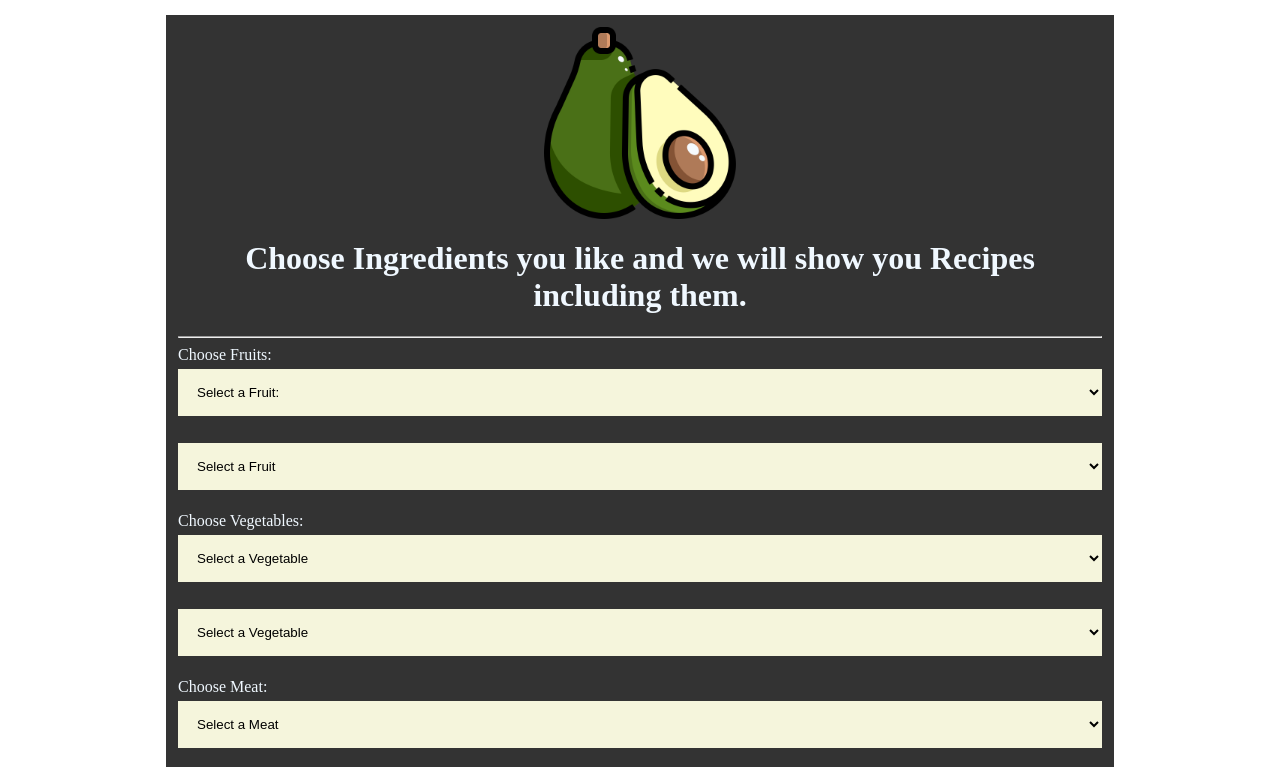
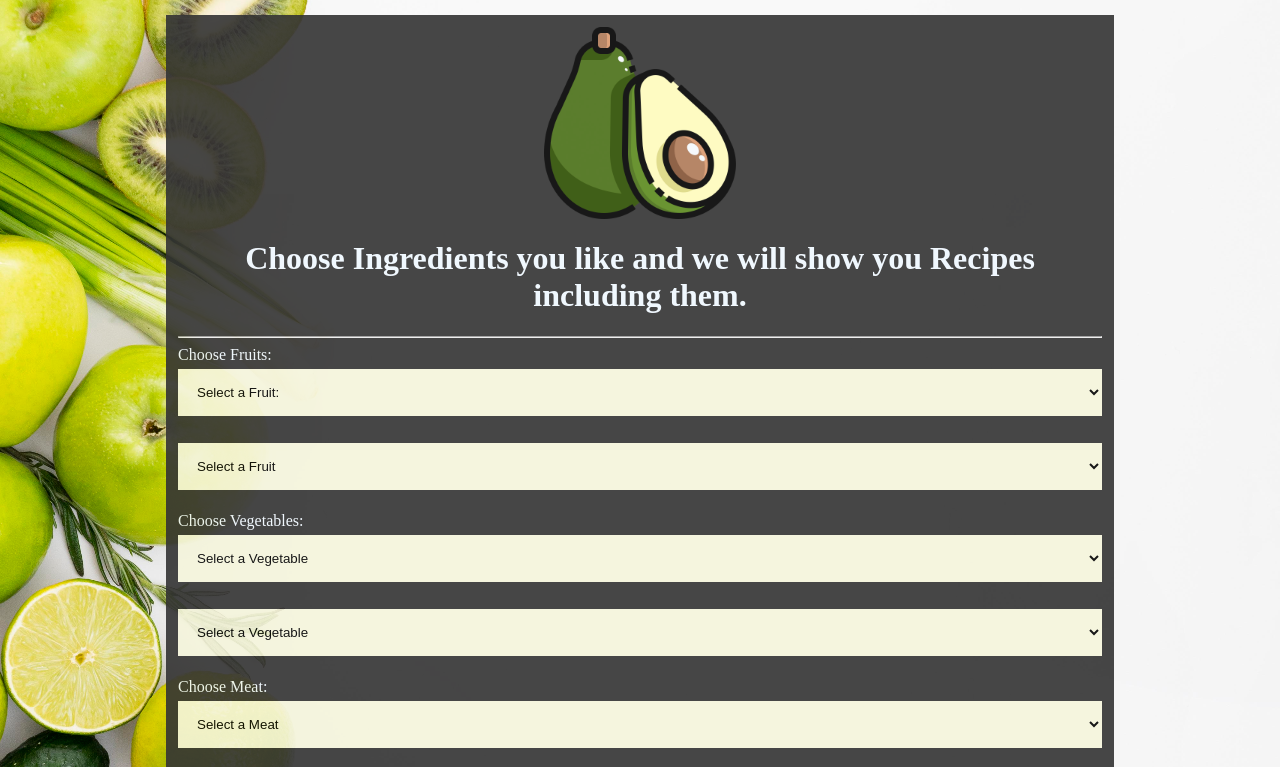
Before and after one commit to Tasossim13/YourNutritionist, a website: page Recipes.html in a window 1280 px wide. Shown: the part 61-828 px from the top of the page. Drawn offline with Linux system fonts and the light colour scheme; no server answers.

Commit message:
some more css

```diff
--- a/Recipes.css
+++ b/Recipes.css
@@ -3,11 +3,17 @@
 body {
     background-color: white;
     color: aliceblue;
+    background-image: url('pics/fruitGreen.jpg');
+    background-size: cover;
 }
 
 h1:not(#recipeFormText){
   color:#333;
   text-align: center;
+}
+
+.recipeForm{
+  opacity: 0.9;
 }
 
 .recipe-container {
@@ -16,8 +22,10 @@ h1:not(#recipeFormText){
   margin-bottom: 20px;
   border-radius: 10px;
   background-color: #f9f9f9;
+  opacity: 0.9;
 }
 .recipe-title {
+  text-align: center;
   font-size: 1.2em;
   margin-bottom: 10px;
 }
--- a/Recipes.html
+++ b/Recipes.html
@@ -25,7 +25,7 @@
         </ul>
     </div>
 <br>
-<form id="RecipeForm">
+<form class="recipeForm" id="RecipeForm">
     <div class="container">
       <img src="pics/avocado.png" >
       <h1 id="recipeFormText">Choose Ingredients you like and we will show you Recipes including them.</h1>
```
Also changed, not shown: pics/fruitGreen.jpg (added).
